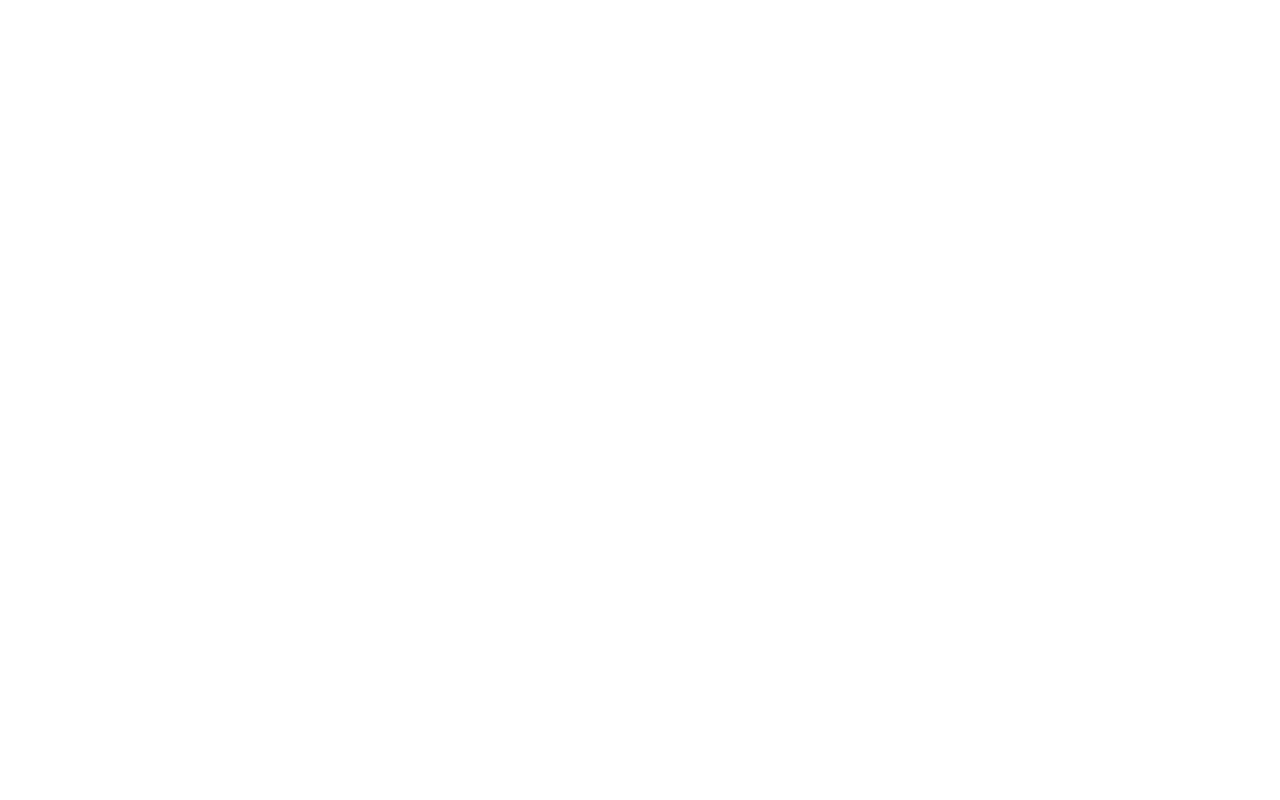
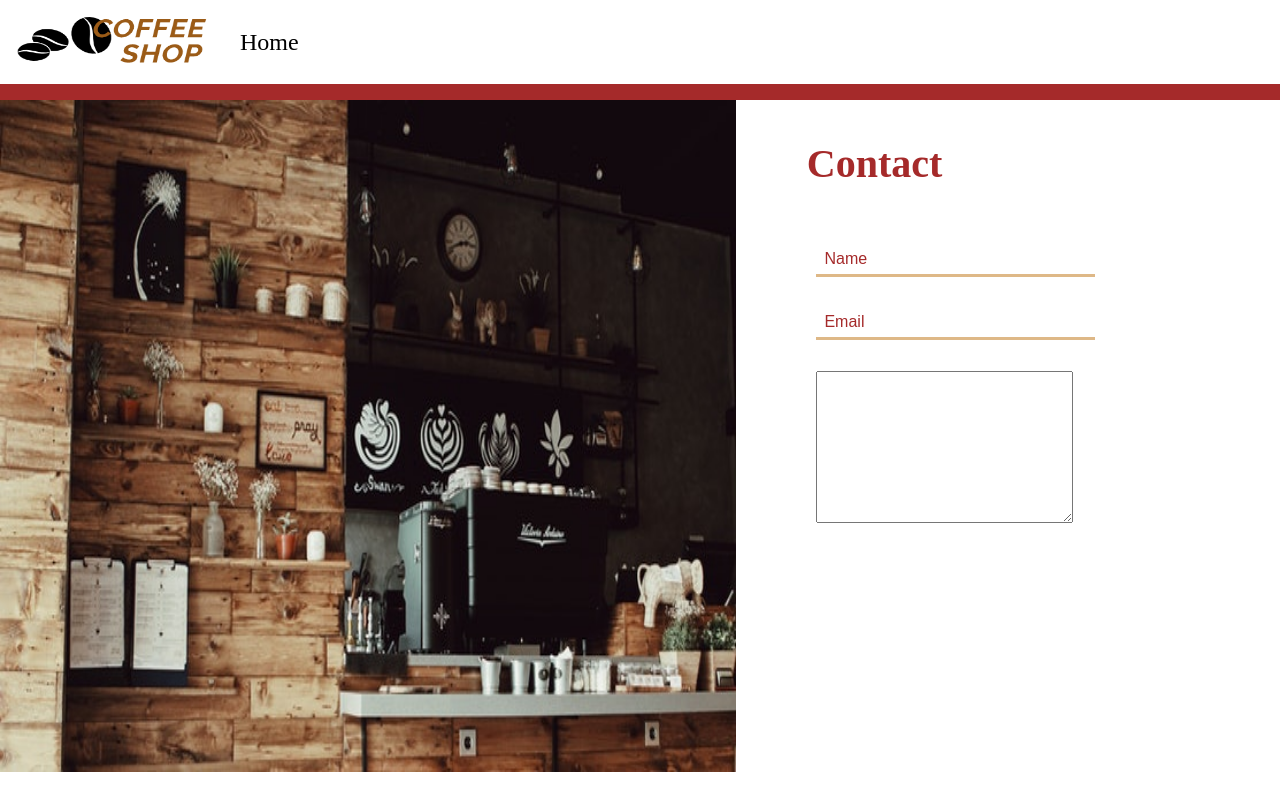
Before and after one commit to yorchAdalbert/coffee-shop, a plain HTML site: page contact/index.html in a window 1280 px wide. Drawn offline with Linux system fonts and the light colour scheme.

Commit message:
Working with contact page

```diff
--- a/contact/index.html
+++ b/contact/index.html
@@ -7,5 +7,51 @@
     <link rel="stylesheet" href="/css/style.css" />
     <title>Contact</title>
   </head>
-  <body></body>
+  <body>
+    <!--Navigation-->
+    <header>
+      <nav class="nav-bar">
+        <div class="logo">
+          <img src="/images/LogoMakr-2GUTXX.png" alt="" />
+        </div>
+        <div class="nav-items">
+          <ul>
+            <li><a href="/index.html">Home</a></li>
+          </ul>
+        </div>
+      </nav>
+
+      <!--Contact Section-->
+      <main>
+        <section class="picture">
+          <img src="/images/pexels-afta-putta-gunawan-683039.jpg" alt="" />
+        </section>
+        <section class="contact-info">
+          <h2 class="subtitle normal-position">Contact</h2>
+          <div class="form-container">
+            <form action="">
+              <label for="name">Name</label>
+              <input
+                type="text"
+                id="name"
+                name="name"
+                placeholder="Name"
+                class="form-style"
+              />
+              <label for="email">Email</label>
+              <input
+                type="email"
+                id="email"
+                name="email"
+                placeholder="Email"
+                class="form-style"
+              />
+              <label for="issue">issue</label>
+              <textarea name="issue" id="issue" cols="30" rows="10"></textarea>
+            </form>
+          </div>
+        </section>
+      </main>
+    </header>
+  </body>
 </html>
--- a/css/style.css
+++ b/css/style.css
@@ -109,6 +109,7 @@
 /*Join us Section*/
 
 .border--join {
+  width: 50%;
   height: 76vh;
   margin: 2rem 30rem;
 }
@@ -153,6 +154,35 @@ button[type="submit"] {
   background-color: burlywood;
   color: white;
   font-size: 1.2rem;
+}
+
+/*Contact Section*/
+
+main {
+  display: flex;
+}
+
+.picture img {
+  max-width: 100%;
+  height: auto;
+  display: block;
+  height: 84vh;
+  width: 100%;
+}
+
+form {
+  width: 50%;
+}
+
+.normal-position {
+  position: relative;
+  top: 2.5rem;
+  left: 10%;
+  margin-bottom: 5rem;
+}
+
+.form-container {
+  padding-left: 5rem;
 }
 
 /*Address Section*/
```
Also changed, not shown: images/pexels-afta-putta-gunawan-683039.jpg (added).
